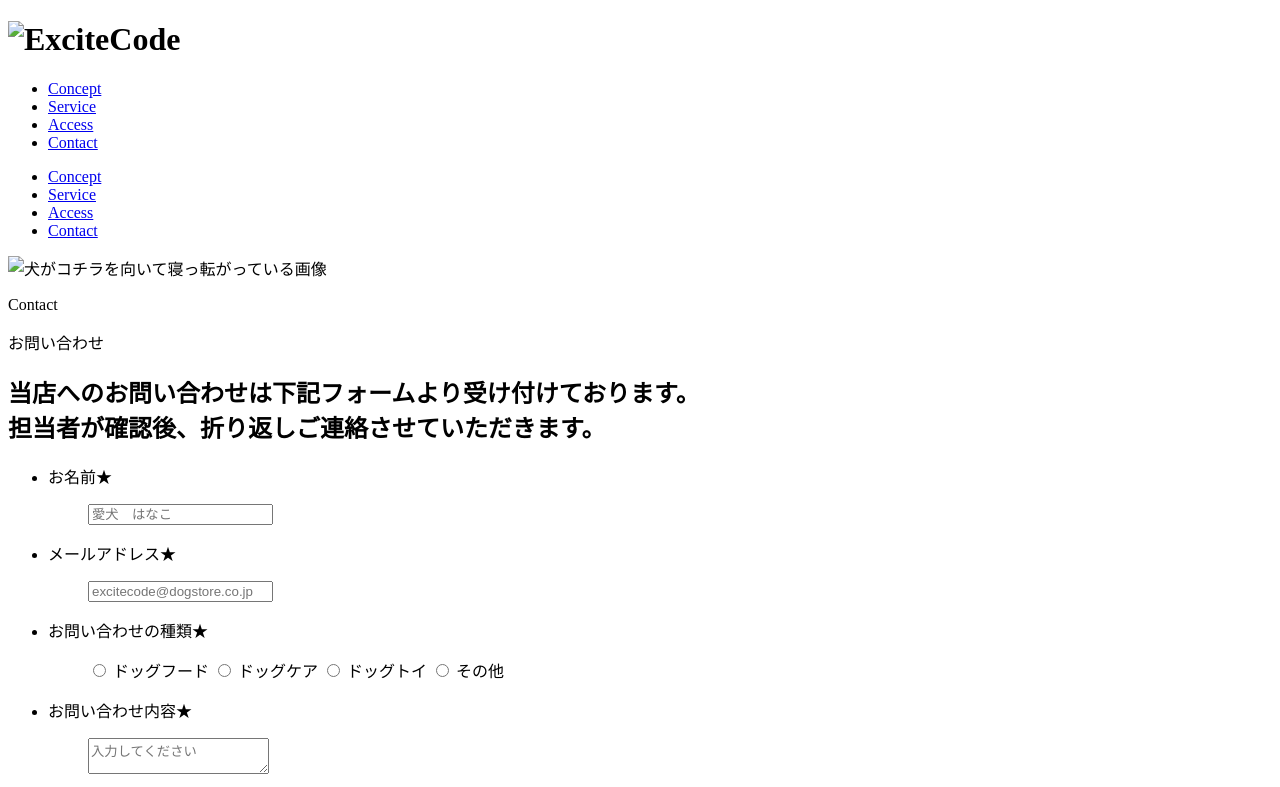
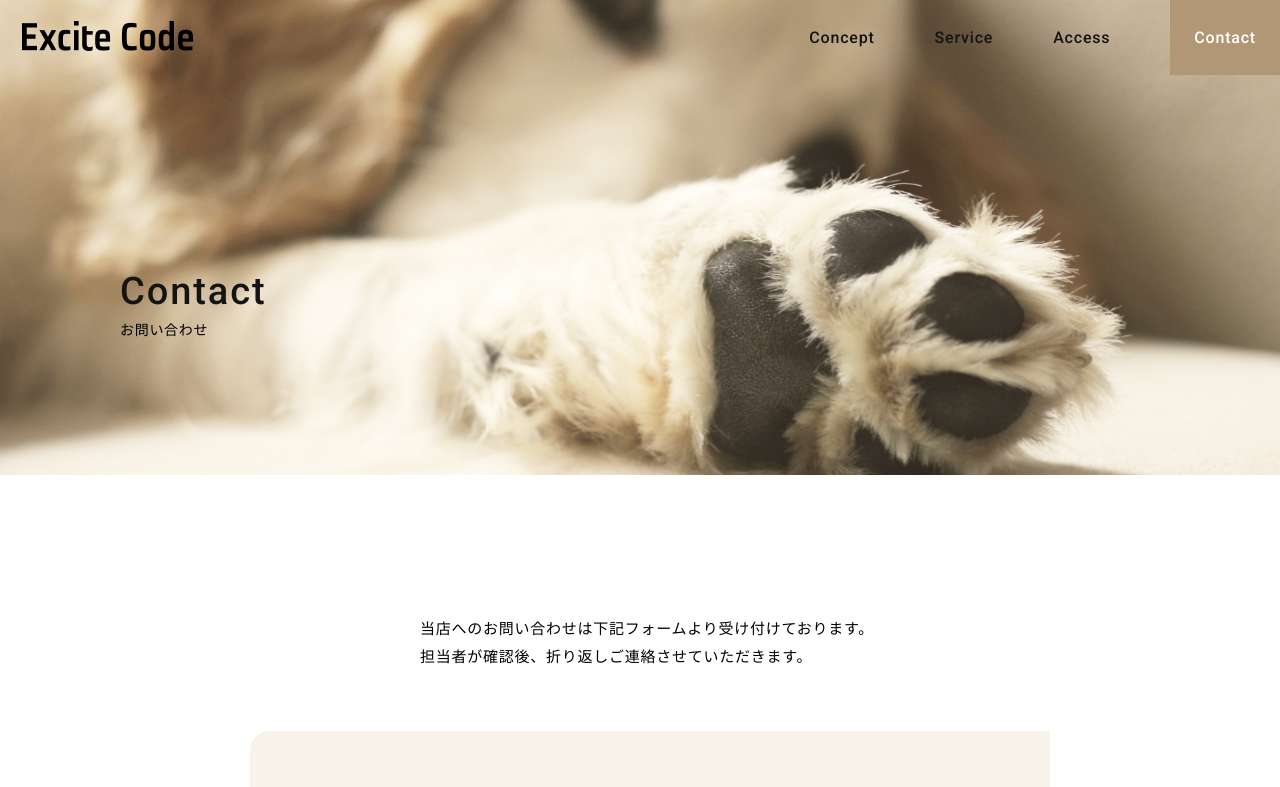
Before and after one commit to k7d0112/work_cording03, a plain HTML site: page contact.html in a window 1280 px wide. Shown: the top 787 px of the page. Drawn offline with nearby package versions, Linux system fonts and the light colour scheme; the site is published under a folder, as on GitHub Pages, so addresses that start at the root find nothing.

Commit message:
Update contact.html

```diff
--- a/contact.html
+++ b/contact.html
@@ -19,8 +19,8 @@
   <meta property="og:description" content="ExciteCodeは、家族である愛犬のことを、とことん考えて愛犬に優しいものばかりをあつめたお店です。">
   <meta name="twitter:card" content="summary">
   <!-- ファビコン -->
-  <link rel="icon" href="/images/favicon.ico">
-  <link rel="apple-touch-icon" href="/images/apple-touch-icon.png" sizes="180x180">
+  <link rel="icon" href="images/favicon.ico">
+  <link rel="apple-touch-icon" href="images/apple-touch-icon.png" sizes="180x180">
 
 
   <!-- Google Fonts -->
@@ -29,19 +29,19 @@
   <link href="https://fonts.googleapis.com/css2?family=Noto+Sans+JP:wght@400;500&family=Roboto:wght@400;500&display=swap" rel="stylesheet">
   <!-- css -->
   <link rel="stylesheet" href="https://cdn.jsdelivr.net/npm/swiper@8/swiper-bundle.min.css">
-  <link rel="stylesheet" href="/css/contact.css">
+  <link rel="stylesheet" href="css/contact.css">
 
   <!-- JavaScript -->
   <script src="https://code.jquery.com/jquery-3.6.1.min.js" integrity="sha256-o88AwQnZB+VDvE9tvIXrMQaPlFFSUTR+nldQm1LuPXQ=" crossorigin="anonymous" defer></script>
   <script src="https://cdn.jsdelivr.net/npm/swiper@8/swiper-bundle.min.js" defer></script>
-  <script src="/js/script.js" defer></script>
+  <script src="js/script.js" defer></script>
 </head>
 
 <body>
   <header class="header js-header">
     <div class="header__inner">
       <h1 class="header_title">
-        <img src="/images/logo.png" alt="ExciteCode" class="header__logo">
+        <img src="images/logo.png" alt="ExciteCode" class="header__logo">
       </h1>
       <nav class="header__nav md-none">
         <ul class="header__items">
@@ -94,8 +94,8 @@
     <div class="mv">
       <div class="mv__inner">
         <picture>
-          <source srcset="/images/contact_page.jpg" media="(min-width:1024px)">
-          <img src="/images/contact_page-sp.jpg" alt="犬がコチラを向いて寝っ転がっている画像">
+          <source srcset="images/contact_page.jpg" media="(min-width:1024px)">
+          <img src="images/contact_page-sp.jpg" alt="犬がコチラを向いて寝っ転がっている画像">
         </picture>
         <div class="mv__title-wrap">
           <p class="mv__main-title">Contact</p>
```
